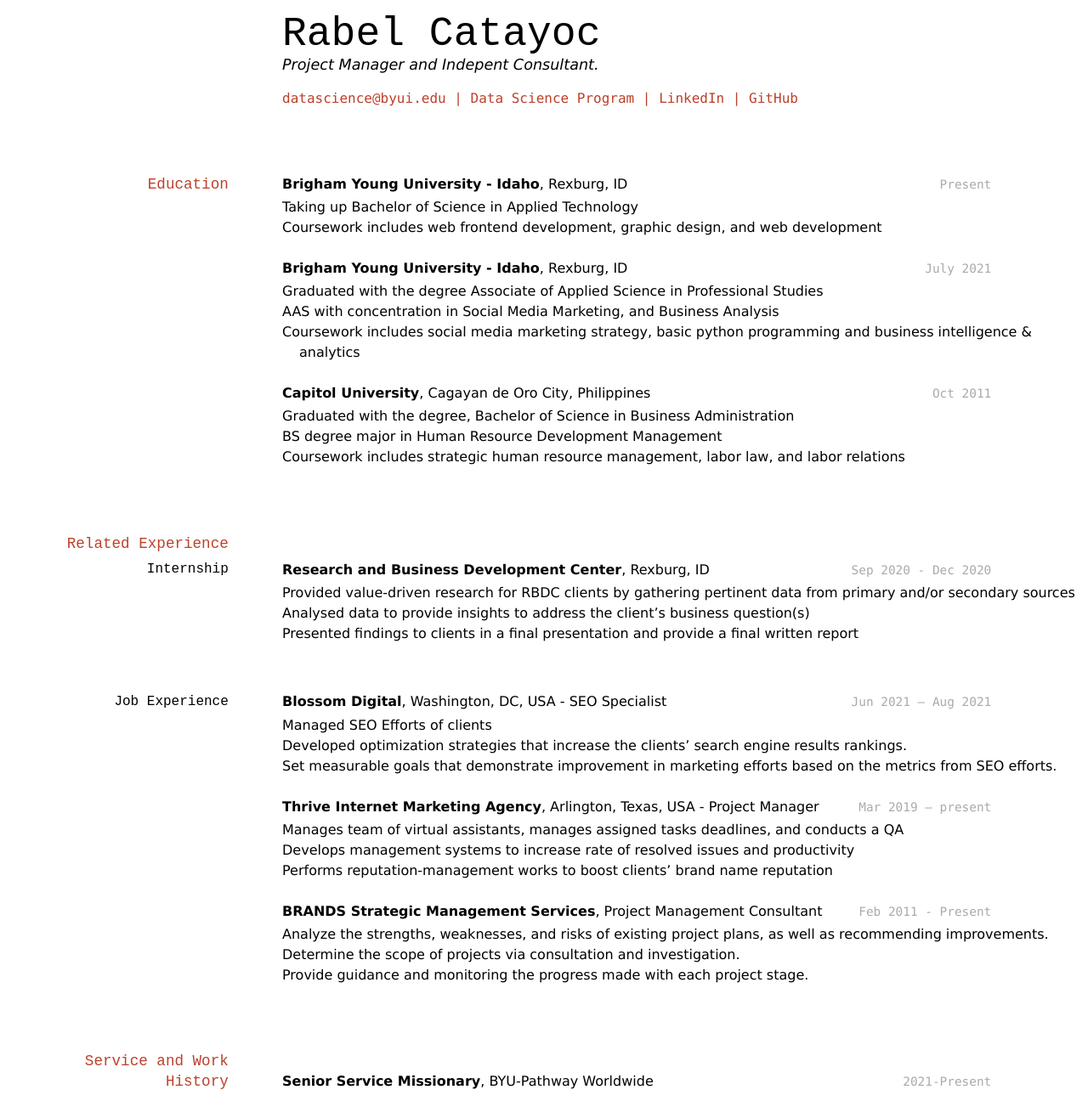
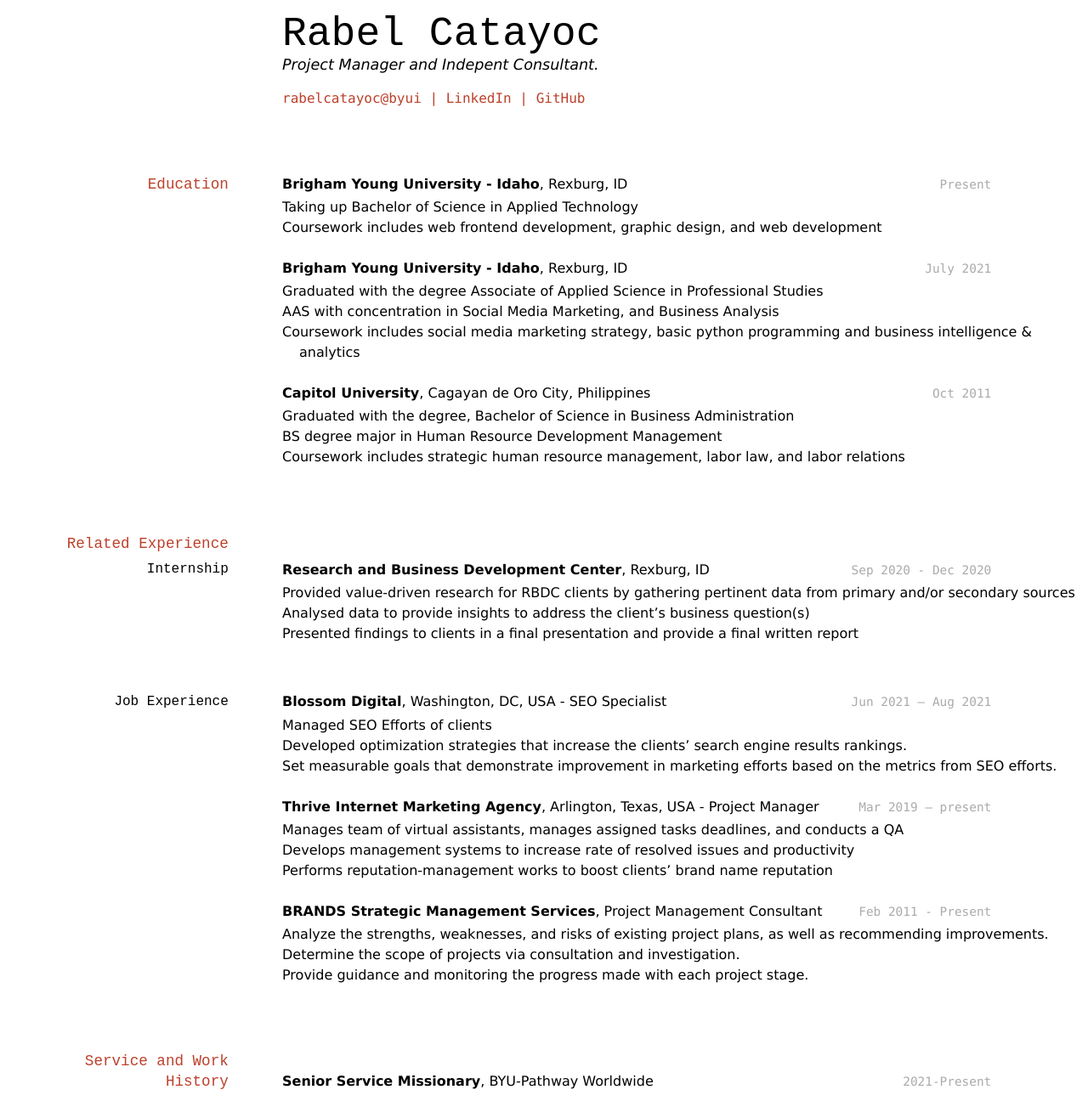
Before and after one commit to rabbyui/rcatayoc-resume, a Jekyll site: the page built from docs/index.md, in a window 1280 px wide. Shown: the whole page at 85% size. Built offline with Jekyll 4.4.1, drawn with Linux system fonts in a browser that asks for light colours.

Commit message:
Update index.md

```diff
--- a/docs/index.md
+++ b/docs/index.md
@@ -6,10 +6,9 @@ title: Rabel Catayoc Resume
 Project Manager and Indepent Consultant.
 
 <div id="webaddress">
-<a href="datascience@byui.edu">datascience@byui.edu</a>
-| <a href="https://byuidatascience.github.io/development.html">Data Science Program</a>
-| <a href="https://www.linkedin.com/groups/13537407/">LinkedIn</a>
-| <a href="https://github.com/byuids-resumes">GitHub</a>
+<a href="rabelcatayoc@byui.edu">rabelcatayoc@byui</a>
+| <a href="https://www.linkedin.com/in/rabel-catayoc/">LinkedIn</a>
+| <a href="https://github.com/rabbyui/rcatayoc-resume/blob/master/docs/index.md">GitHub</a>
 </div>
 
 <!-- https://www.monique.tech/the-art-of-markdown -->
```
